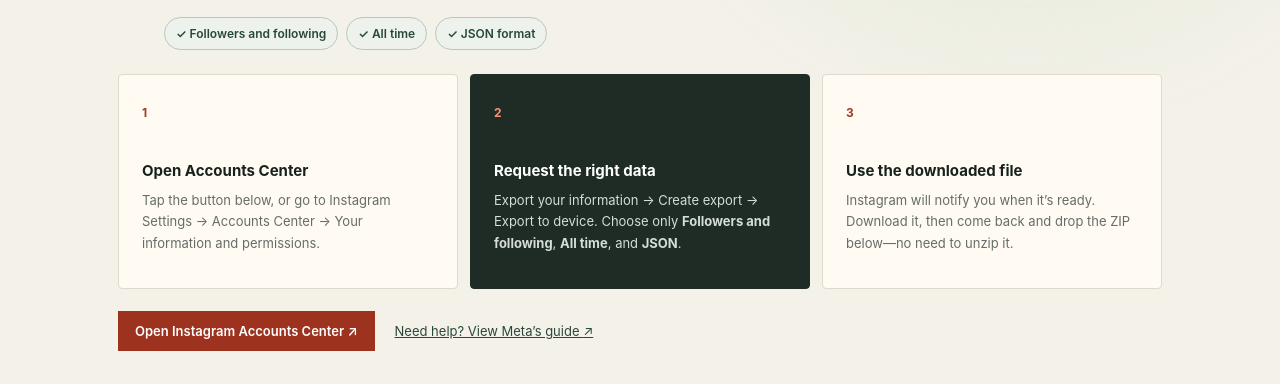
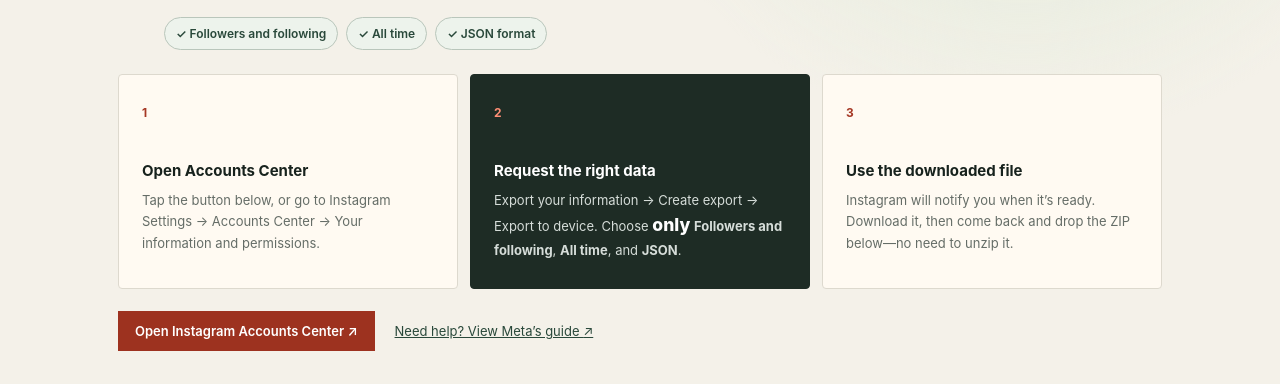
Before and after one commit to amrkmansour/instagram-follow-audit, a website built with Vite: page index.html in a window 1280 px wide. Shown: the part 416-800 px from the top of the page. Built offline with nearby package versions, Linux system fonts and the light colour scheme.

Commit message:
Emphasize export selection instruction

```diff
--- a/src/main.js
+++ b/src/main.js
@@ -68,7 +68,7 @@ if (app) {
         <div class="quick-settings" aria-label="Required export settings"><span>✓ Followers and following</span><span>✓ All time</span><span>✓ JSON format</span></div>
         <ol class="steps">
           <li><b aria-hidden="true">1</b><h3>Open Accounts Center</h3><p>Tap the button below, or go to Instagram Settings → Accounts Center → Your information and permissions.</p></li>
-          <li class="important"><b aria-hidden="true">2</b><h3>Request the right data</h3><p>Export your information → Create export → Export to device. Choose only <strong>Followers and following</strong>, <strong>All time</strong>, and <strong>JSON</strong>.</p></li>
+          <li class="important"><b aria-hidden="true">2</b><h3>Request the right data</h3><p>Export your information → Create export → Export to device. Choose <strong class="only-emphasis">only</strong> <strong>Followers and following</strong>, <strong>All time</strong>, and <strong>JSON</strong>.</p></li>
           <li><b aria-hidden="true">3</b><h3>Use the downloaded file</h3><p>Instagram will notify you when it’s ready. Download it, then come back and drop the ZIP below—no need to unzip it.</p></li>
         </ol>
         <div class="instruction-actions"><a class="primary-link" href="https://accountscenter.instagram.com/info_and_permissions/" target="_blank" rel="noreferrer">Open Instagram Accounts Center <span aria-hidden="true">↗</span><span class="sr-only"> (opens in a new tab)</span></a><a class="help-link" href="https://www.facebook.com/help/181231772500920" target="_blank" rel="noreferrer">Need help? View Meta’s guide <span aria-hidden="true">↗</span><span class="sr-only"> (opens in a new tab)</span></a></div>
--- a/src/style.css
+++ b/src/style.css
@@ -69,6 +69,7 @@ main { max-width: 1100px; margin: auto; padding: 58px 28px; }
 .steps p { margin: 0; color: #656d67; font-size: 13px; line-height: 1.65; }
 .steps .important b { color: #ff8e75; }
 .steps .important p { color: #d6ddd9; }
+.steps .only-emphasis { color: #fff; font-size: 1.35em; font-weight: 800; }
 .instruction-actions { display: flex; align-items: center; gap: 20px; margin-top: 22px; }
 .primary-link { display: inline-block; padding: 12px 17px; background: #9d321f; color: white; font-size: 13px; font-weight: 600; text-decoration: none; }
 .primary-link:hover { background: #7f2819; }
```
